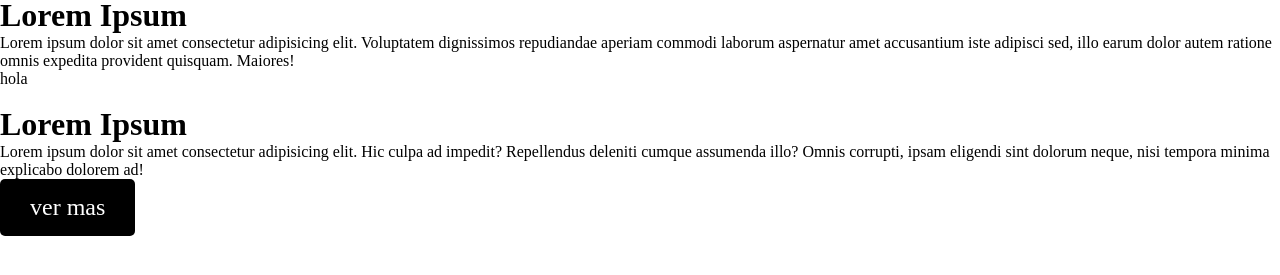
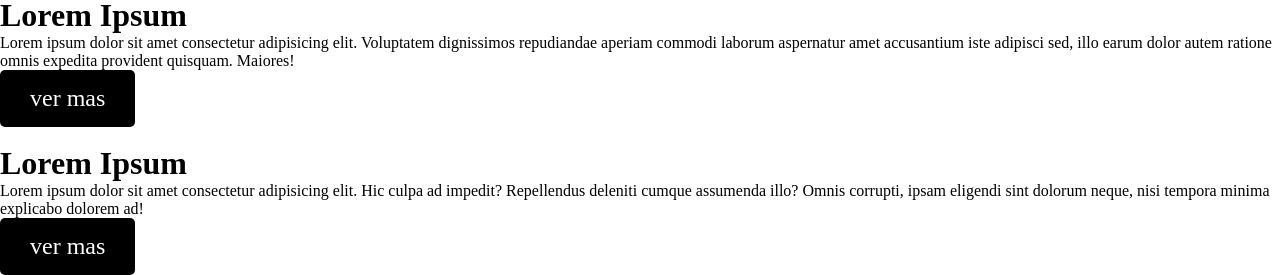
Before and after one commit to kendaltw/sername-project-promo-A-module-1-team-2, a plain HTML site: page index.html in a window 1280 px wide. Shown: the part 1060-1335 px from the top of the page. Before the commit the page ends 1296 px from the top, so only its background shows below. Drawn offline with nearby package versions, Linux system fonts and the light colour scheme.

Commit message:
problems

```diff
--- a/index.html
+++ b/index.html
@@ -33,7 +33,9 @@
             <img class="photo" src="Recursos/Ada_Tech/2.svg" alt="formas de comunicarse">
             <h1>Lorem Ipsum</h1>
             <p>Lorem ipsum dolor sit amet consectetur adipisicing elit. Voluptatem dignissimos repudiandae aperiam commodi laborum aspernatur amet accusantium iste adipisci sed, illo earum dolor autem ratione omnis expedita provident quisquam. Maiores!</p>
-            <a >hola</a>
+            <a href="" class="button-2" >
+                ver mas
+            </a>
 
         </div>
         <div class="div3">
--- a/styles/style.css
+++ b/styles/style.css
@@ -6,6 +6,7 @@
 }
 
 .texto-coso-3 {
+  hola
 
 }
 
@@ -13,6 +14,7 @@
     width: 200px;
 }
 .button-coso-3 {
+  hola
 
 
 }
@@ -123,3 +125,14 @@
   color: white;
   font-family:sans-serif ;
 }
+.button-2 {
+  background-color: black;
+  color: white;
+  align-items: center;
+  display: inline-block;
+  padding: 15px 30px;
+  font-size: 24px;
+  text-decoration: none;
+  border-radius: 5px;
+  transition: transform 0.3s ease;
+}
```
